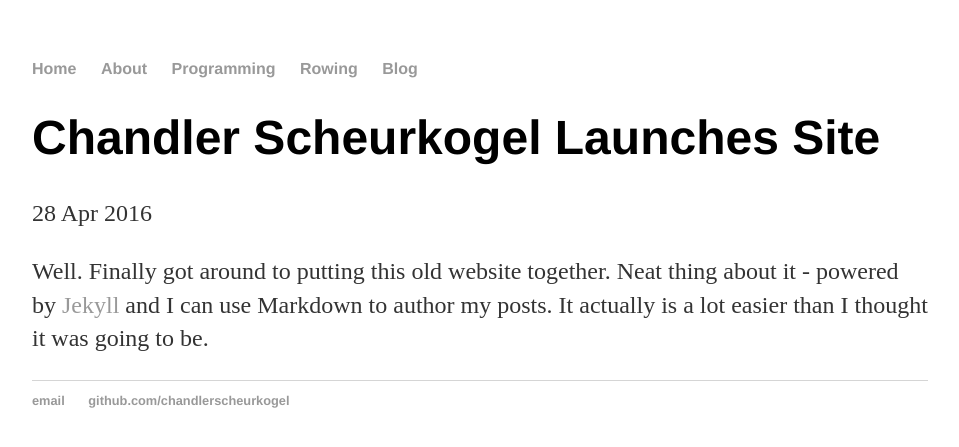
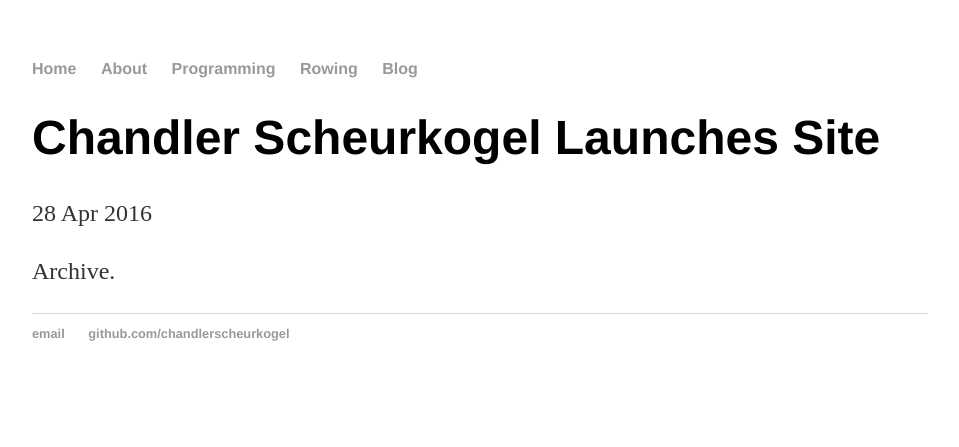
Before and after one commit to ChandlerScheurkogel/ChandlerScheurkogel.github.io, a Jekyll site: the page built from _posts/2016-04-28-Chandler-Scheurkogel-site-launched.md, in a window 1280 px wide. Shown: the top 447 px of the page, without its empty margins (160-1119 px from the left). Built offline with Jekyll 4.4.1, drawn with Linux system fonts in a browser that asks for light colours; nearby versions of some CDN libraries; library files that are not in the unit come from our copies.

Commit message:
Update 2016-04-28-Chandler-Scheurkogel-site-launched.md

```diff
--- a/_posts/2016-04-28-Chandler-Scheurkogel-site-launched.md
+++ b/_posts/2016-04-28-Chandler-Scheurkogel-site-launched.md
@@ -4,4 +4,4 @@
 date: 2016-04-28
 ---
 
-Well. Finally got around to putting this old website together. Neat thing about it - powered by [Jekyll](http://jekyllrb.com) and I can use Markdown to author my posts. It actually is a lot easier than I thought it was going to be.
+Archive.
```
